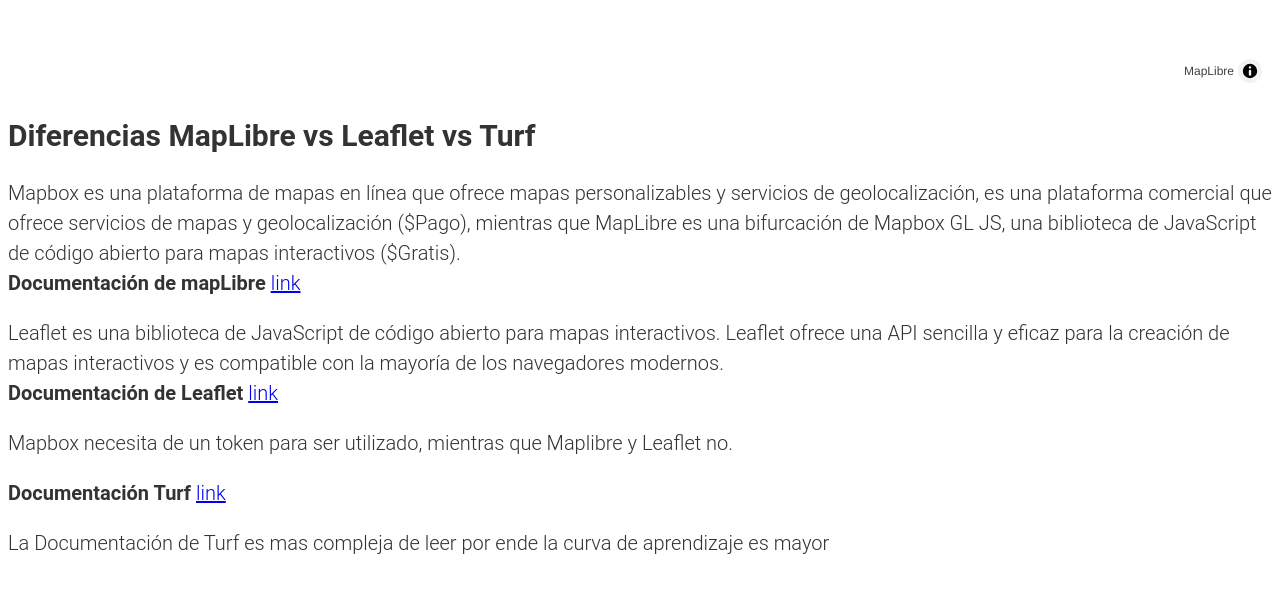
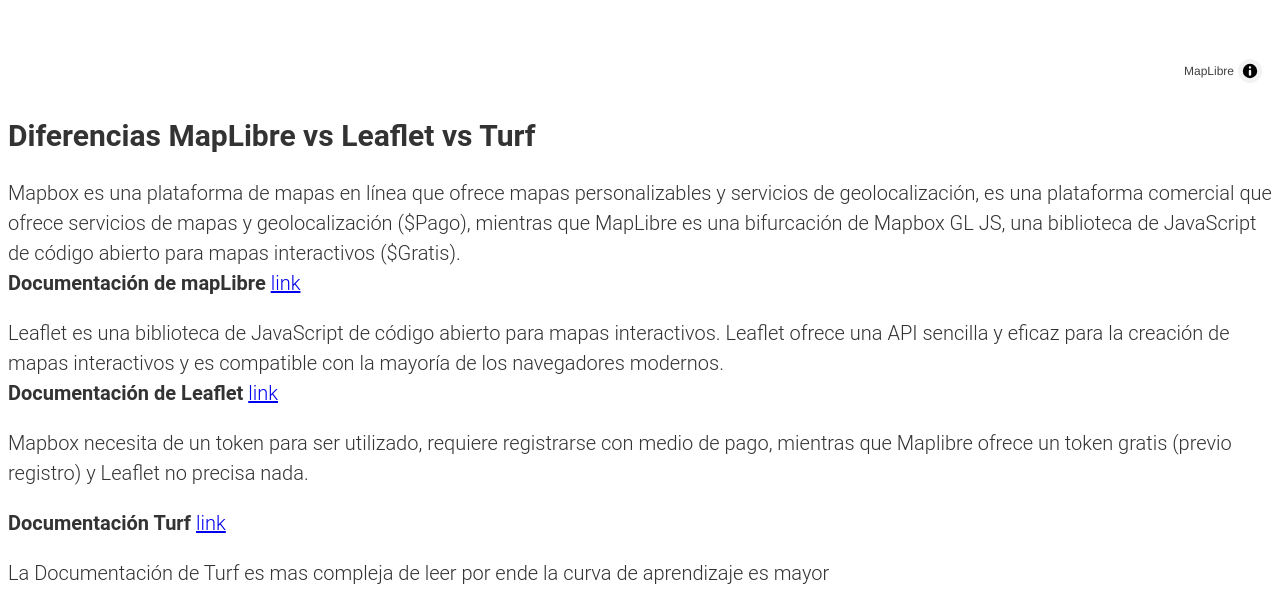
Before and after one commit to mgerezqa/libreriasDeGeoposicionamiento, a plain HTML site: page index.html in a window 1280 px wide. Shown: the part 857-1465 px from the top of the page. Before the commit the page ends 1435 px from the top, so only its background shows below. Drawn offline with nearby package versions, Linux system fonts and the light colour scheme; no server answers.

Commit message:
Agrego token mapLibre y corrijo informacion

```diff
--- a/index.html
+++ b/index.html
@@ -27,7 +27,7 @@
     Leaflet es una biblioteca de JavaScript de código abierto para mapas interactivos. Leaflet ofrece una API sencilla y eficaz para la creación de mapas interactivos y es compatible con la mayoría de los navegadores modernos.
     <br><strong> Documentación de Leaflet </strong> <a href = "https://leafletjs.com/reference.html" target="_blank" >link</a>
     </p>
-    <p>Mapbox necesita de un token para ser utilizado, mientras que Maplibre y Leaflet no.</p>
+    <p>Mapbox necesita de un token para ser utilizado, requiere registrarse con medio de pago, mientras que Maplibre ofrece un token gratis (previo registro) y Leaflet no precisa nada.</p>
     <p> <strong> Documentación Turf </strong> <a href="https://turfjs.org/" target="_blank" >link</a></p>
     <p> La Documentación de Turf es mas compleja de leer por ende la curva de aprendizaje es mayor </p>
 </body>
```
